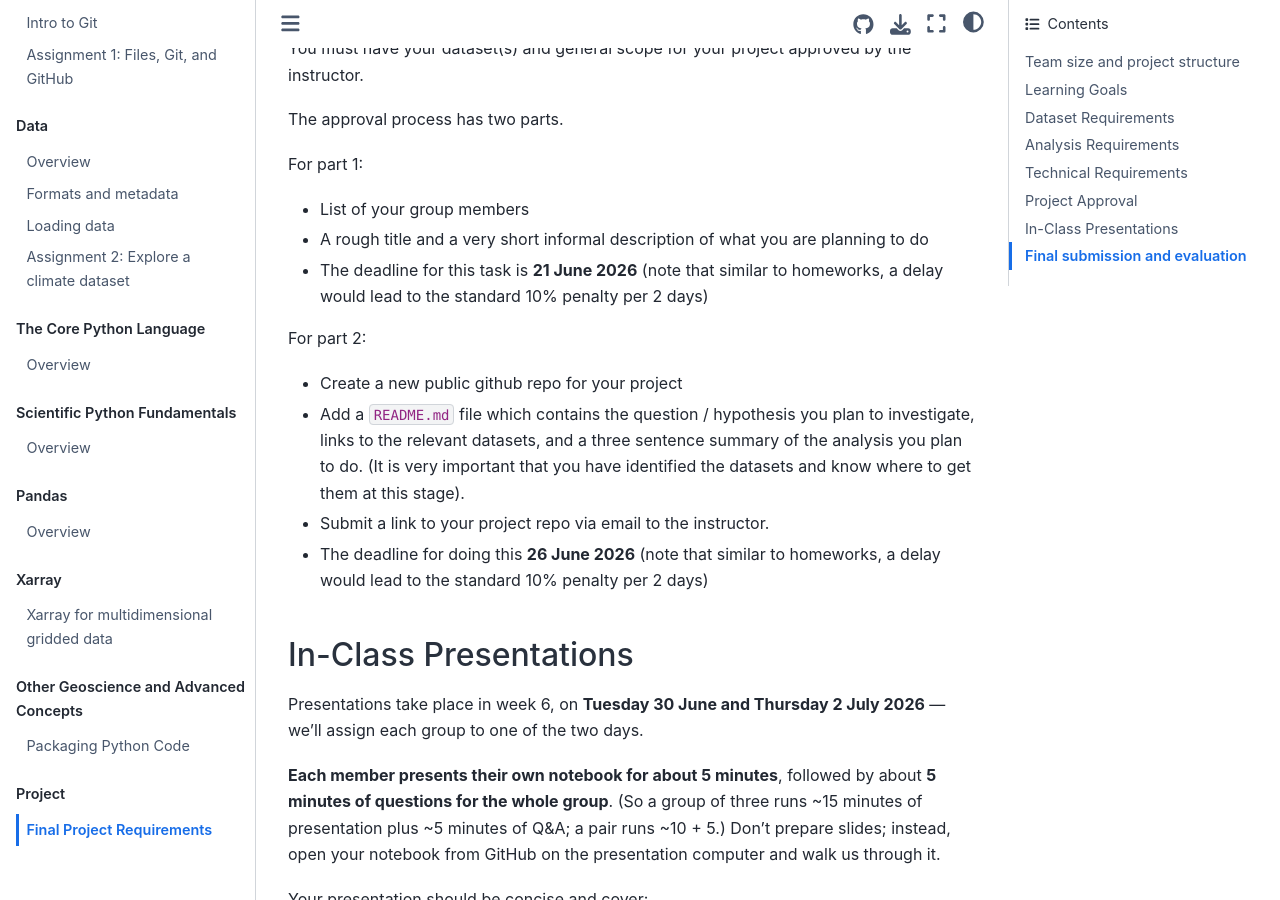
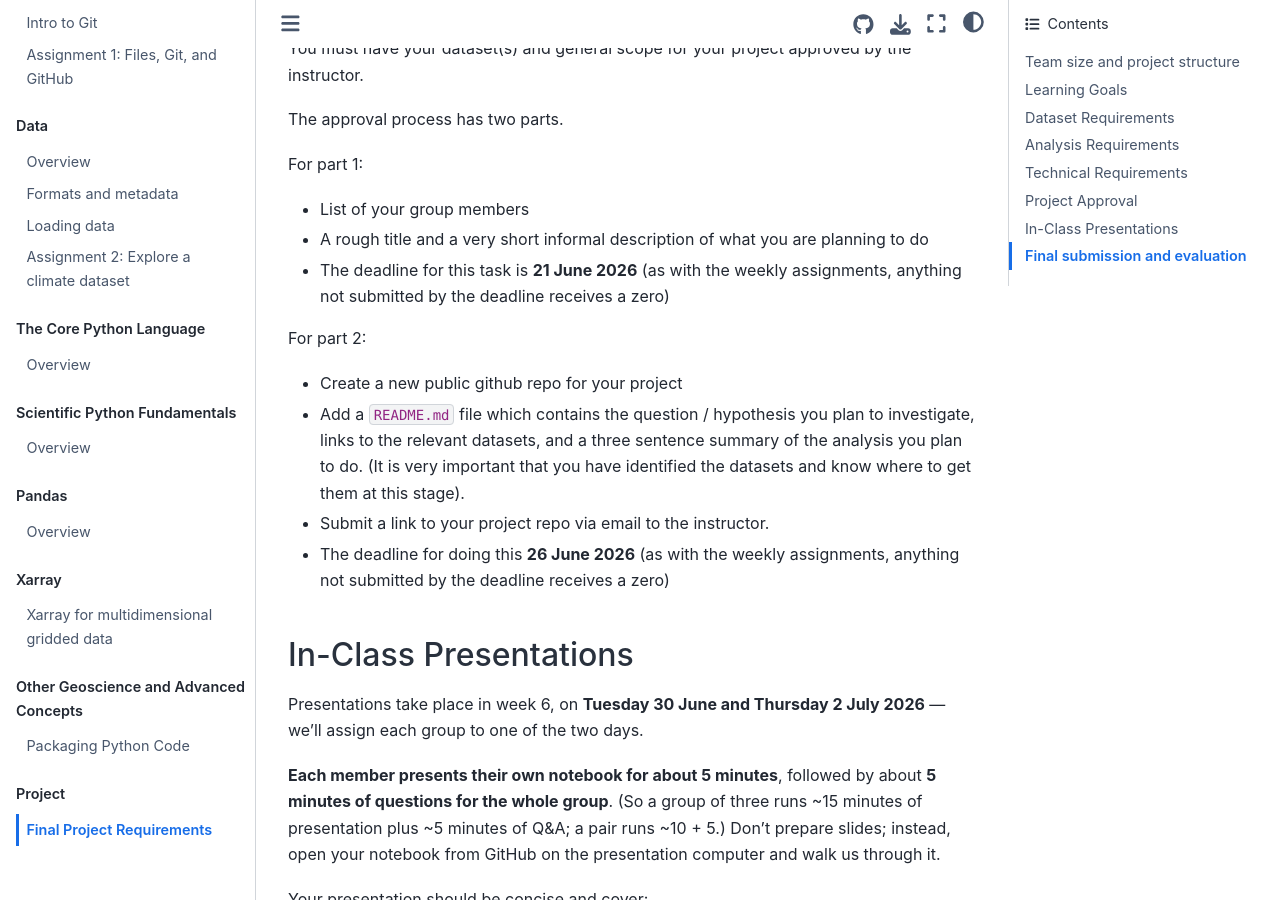
Before and after one commit to earth-DS-ML/summer_2026, a Jupyter Book: the page built from lectures_DS/project_require.md, in a window 1280 px wide and 900 px high, scrolled down 3154 px. Built offline with Jupyter Book 1.0.4 settings and Sphinx 7.4.7 and the Sphinx Book theme 1.1.4, drawn with Linux system fonts in a browser that asks for light colours; pages that are not in the unit, such as notebooks, are missing from menus.

Commit message:
Project page: fix stale late-submission penalty
The course late policy changed to a hard deadline (not in by the deadline = a
zero); the project approval deadlines still cited the old "10% per 2 days"
penalty. Update both to match the current policy.

Co-Authored-By: Claude Opus 4.8 (1M context) <noreply@anthropic.com>

```diff
--- a/lectures_DS/project_require.md
+++ b/lectures_DS/project_require.md
@@ -78,13 +78,13 @@ The approval process has two parts.
 For part 1:
 - List of your group members
 - A rough title and a very short informal description of what you are planning to do
-- The deadline for this task is **21 June 2026** (note that similar to homeworks, a delay would lead to the standard 10% penalty per 2 days)
+- The deadline for this task is **21 June 2026** (as with the weekly assignments, anything not submitted by the deadline receives a zero)
 
 For part 2:
 -  Create a new public github repo for your project
 -  Add a `README.md` file which contains the question / hypothesis you plan to investigate, links to the relevant datasets, and a three sentence summary of the analysis you plan to do. (It is very important that you have identified the datasets and know where to get them at this stage).
 -  Submit a link to your project repo via email to the instructor.
--  The deadline for doing this **26 June 2026** (note that similar to homeworks, a delay would lead to the standard 10% penalty per 2 days)
+-  The deadline for doing this **26 June 2026** (as with the weekly assignments, anything not submitted by the deadline receives a zero)
 
 ### In-Class Presentations
 
```
